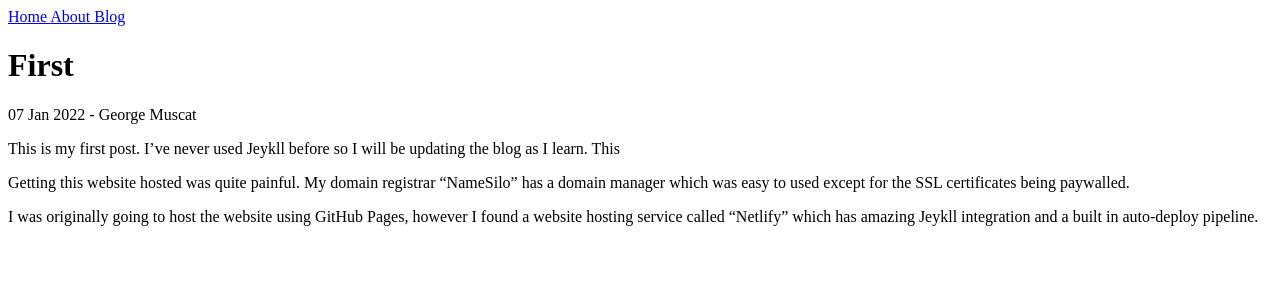
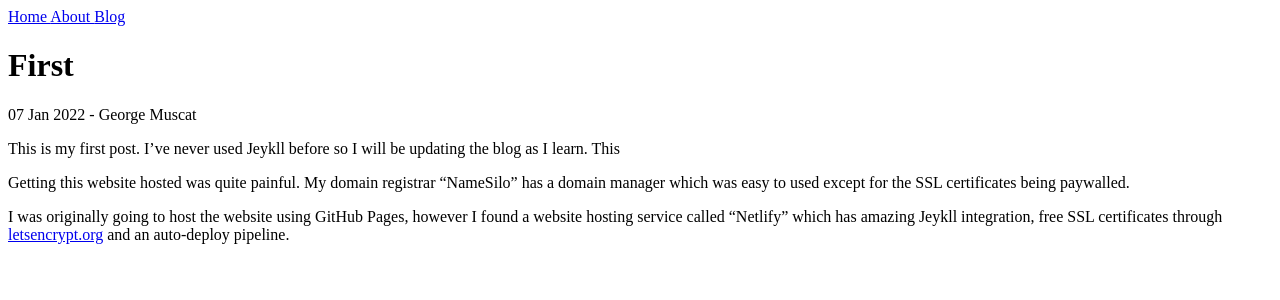
Before and after one commit to GeorgeMuscat/trial-website, a Jekyll site: the page built from _posts/2022-02-07-first.md, in a window 1280 px wide. Shown: the top 300 px of the page. Built offline with Jekyll 4.4.1, drawn with Linux system fonts in a browser that asks for light colours.

Commit message:
added hyperlink

```diff
--- a/_posts/2022-02-07-first.md
+++ b/_posts/2022-02-07-first.md
@@ -7,4 +7,4 @@ This is my first post. I've never used Jeykll before so I will be updating the b
 
 Getting this website hosted was quite painful. My domain registrar "NameSilo" has a domain manager which was easy to used except for the SSL certificates being paywalled.
 
-I was originally going to host the website using GitHub Pages, however I found a website hosting service called "Netlify" which has amazing Jeykll integration and a built in auto-deploy pipeline.
+I was originally going to host the website using GitHub Pages, however I found a website hosting service called "Netlify" which has amazing Jeykll integration, free SSL certificates through <a href="https://letsencrypt.org/">letsencrypt.org</a> and an auto-deploy pipeline.
```
Also changed, not shown: 1 other file.
